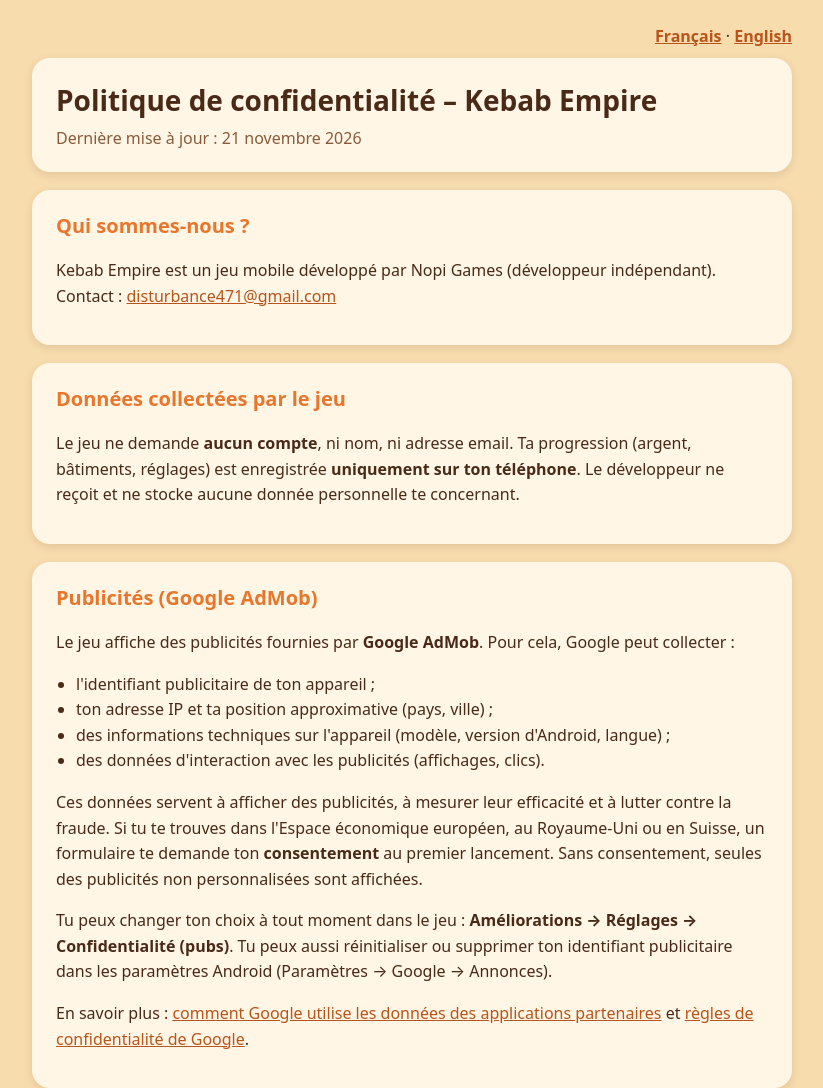
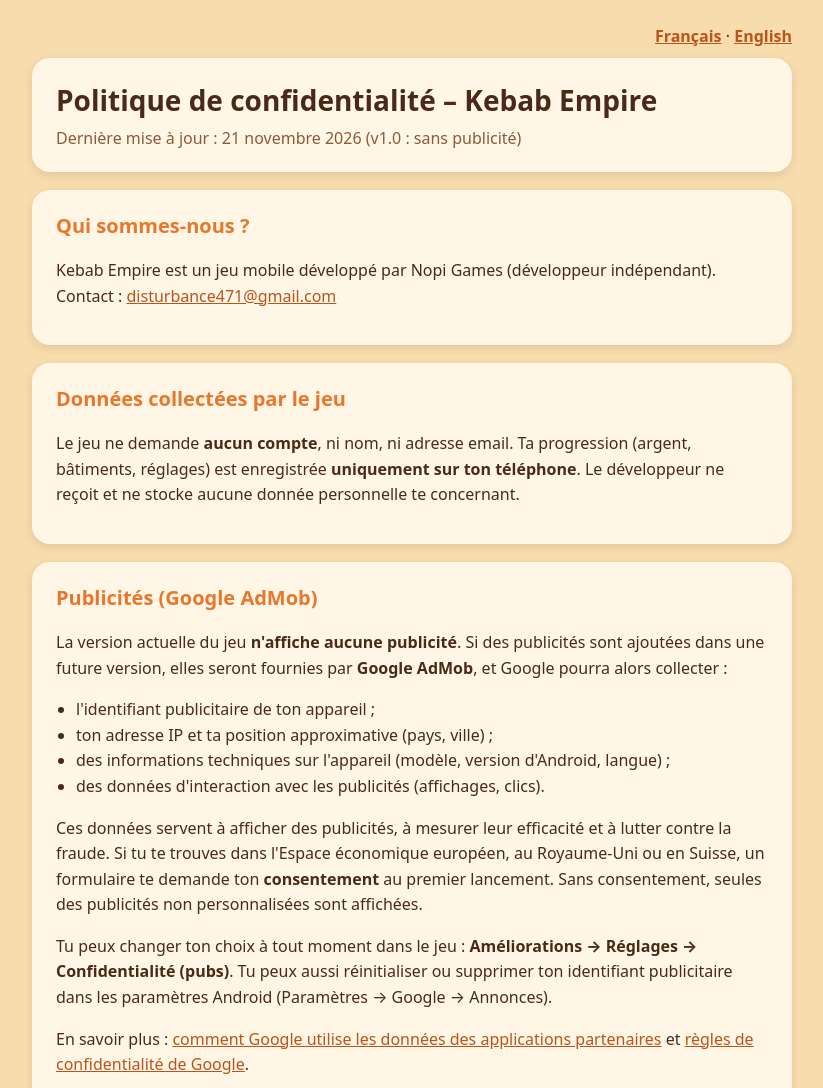
Before and after one commit to devil-sharu/devil-sharu.github.io, a plain HTML site: page Kebab-Empire/privacy.html in a window 1280 px wide. Shown: the top 1088 px of the page, without its empty margins (228-1051 px from the left). Drawn offline with Linux system fonts and the light colour scheme.

Commit message:
Politique : v1.0 sans publicité
Co-Authored-By: Claude Opus 5.5 <noreply@anthropic.com>
Claude-Session: https://claude.ai/code/session_01Y8cFcD4XoP1pFzPTRiuGpC

```diff
--- a/Kebab-Empire/privacy.html
+++ b/Kebab-Empire/privacy.html
@@ -21,7 +21,7 @@
 <section id="fr">
 <div class="card">
   <h1>Politique de confidentialité – Kebab Empire</h1>
-  <p class="sub">Dernière mise à jour : 21 novembre 2026</p>
+  <p class="sub">Dernière mise à jour : 21 novembre 2026 (v1.0 : sans publicité)</p>
 </div>
 
 <div class="card">
@@ -39,7 +39,7 @@
 
 <div class="card">
   <h2>Publicités (Google AdMob)</h2>
-  <p>Le jeu affiche des publicités fournies par <strong>Google AdMob</strong>. Pour cela, Google peut collecter :</p>
+  <p>La version actuelle du jeu <strong>n'affiche aucune publicité</strong>. Si des publicités sont ajoutées dans une future version, elles seront fournies par <strong>Google AdMob</strong>, et Google pourra alors collecter :</p>
   <ul>
     <li>l'identifiant publicitaire de ton appareil ;</li>
     <li>ton adresse IP et ta position approximative (pays, ville) ;</li>
@@ -93,7 +93,7 @@
   <p>Kebab Empire is a mobile game by Nopi Games (independent developer). Contact: <a href="mailto:disturbance471@gmail.com">disturbance471@gmail.com</a>.</p>
   <ul>
     <li><strong>No account</strong> is required. Your progress is stored <strong>only on your device</strong>; the developer collects no personal data.</li>
-    <li><strong>Ads</strong> are provided by Google AdMob, which may collect your advertising ID, IP address, approximate location,
+    <li>The current version shows <strong>no ads</strong>. If ads are added in a future version, they will be provided by Google AdMob, which may collect your advertising ID, IP address, approximate location,
       device information and ad interactions to serve and measure ads and prevent fraud. In the EEA, UK and Switzerland you are asked
       for consent on first launch; you can change it anytime in <em>Upgrades → Settings → Privacy (ads)</em>.
       See <a href="https://policies.google.com/technologies/partner-sites">how Google uses data from partner apps</a>.</li>
```
